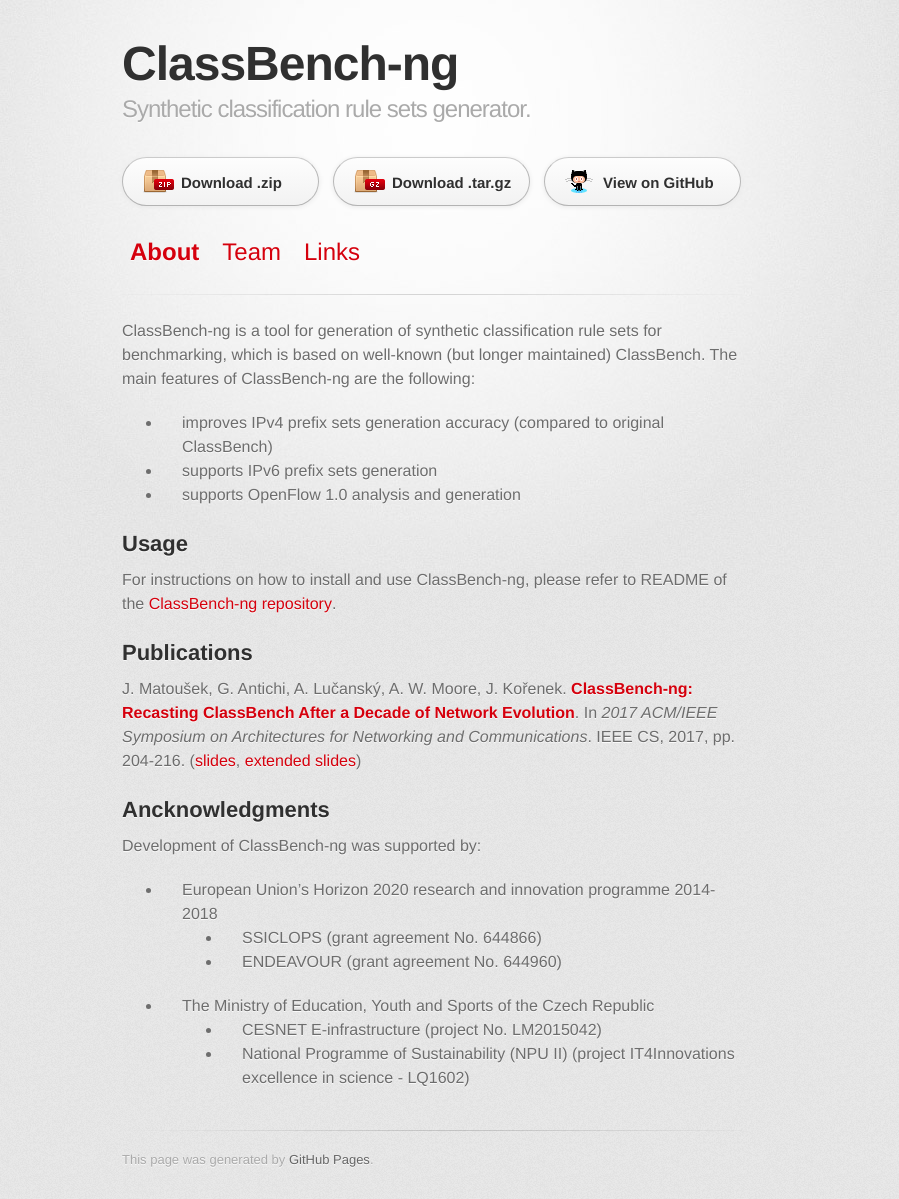
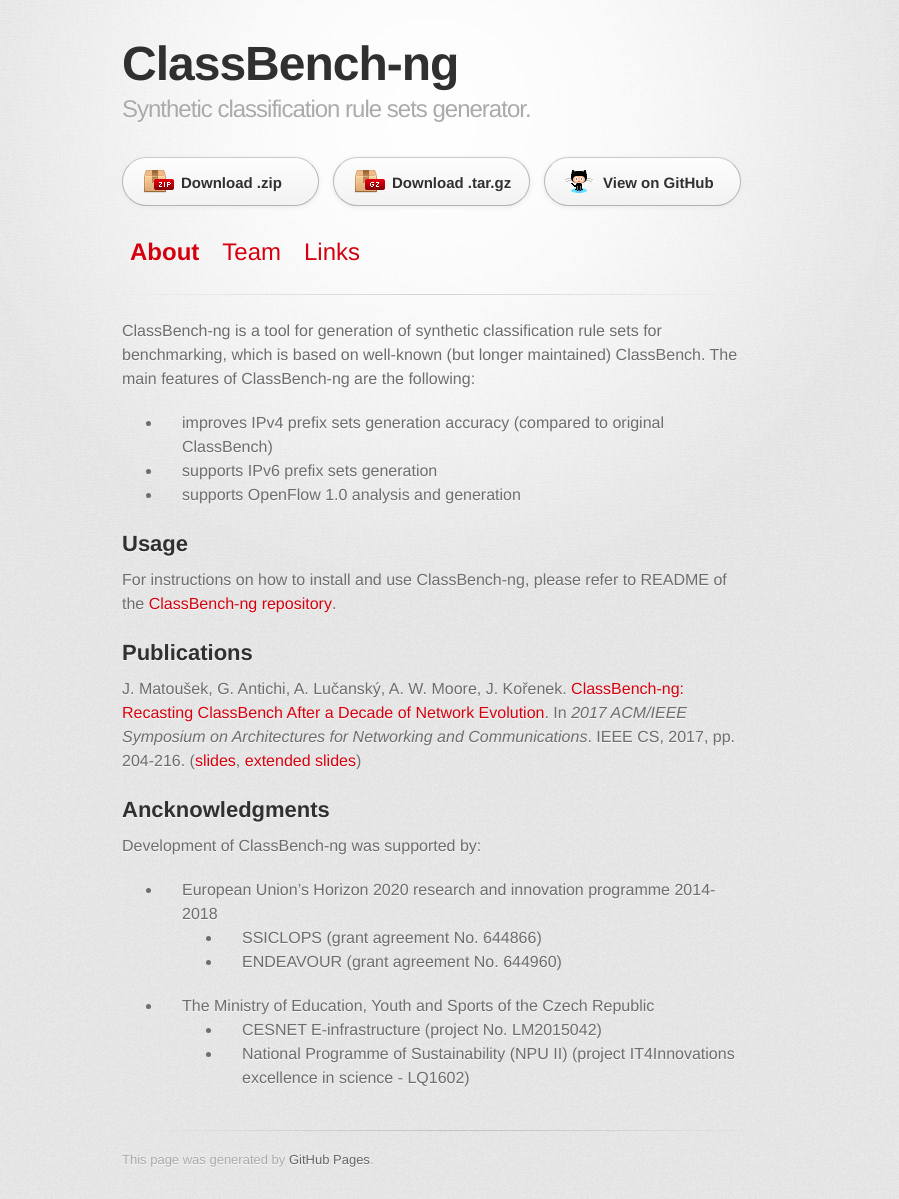
Before and after one commit to classbench-ng/classbench-ng.github.io, a Jekyll site: the page built from index.md, in a window 1280 px wide. Shown: the whole page, without its empty margins (208-1107 px from the left). Built offline with Jekyll 4.4.1, drawn with Linux system fonts in a browser that asks for light colours; some web fonts are replaced.

Commit message:
Small formatting changes on the "About" page.

```diff
--- a/index.md
+++ b/index.md
@@ -15,11 +15,12 @@
 
 ## Publications
 
-J. Matoušek, G. Antichi, A. Lučanský, A. W. Moore, J. Kořenek. [**ClassBench-ng: Recasting ClassBench After a Decade of Network Evolution**](http://dl.acm.org/citation.cfm?id=3101101). In *2017 ACM/IEEE Symposium on Architectures for Networking and Communications*. IEEE CS, 2017, pp. 204-216. ([slides]({{ site.baseurl }}/presentation.pdf), [extended slides]({{ site.baseurl }}/presentation_extended.pdf))
+J. Matoušek, G. Antichi, A. Lučanský, A. W. Moore, J. Kořenek. [ClassBench-ng: Recasting ClassBench After a Decade of Network Evolution](http://dl.acm.org/citation.cfm?id=3101101). In *2017 ACM/IEEE Symposium on Architectures for Networking and Communications*. IEEE CS, 2017, pp. 204-216. ([slides]({{ site.baseurl }}/presentation.pdf), [extended slides]({{ site.baseurl }}/presentation_extended.pdf))
 
 ## Ancknowledgments
 
 Development of ClassBench-ng was supported by:
+
 - European Union's Horizon 2020 research and innovation programme 2014-2018
   - SSICLOPS (grant agreement No. 644866)
   - ENDEAVOUR (grant agreement No. 644960)
```
